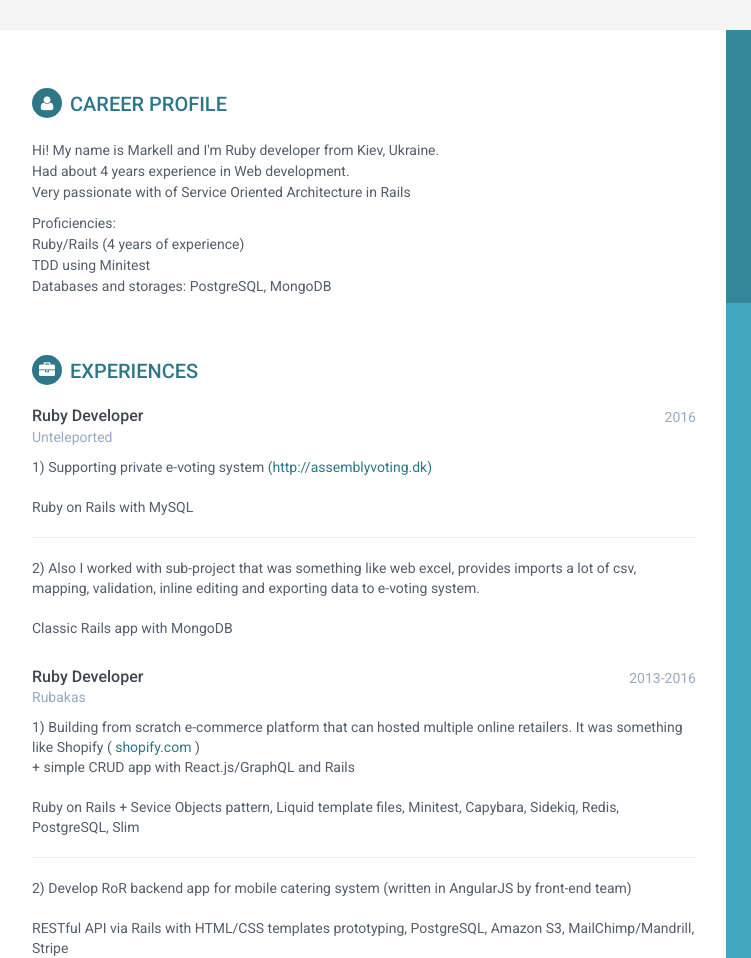
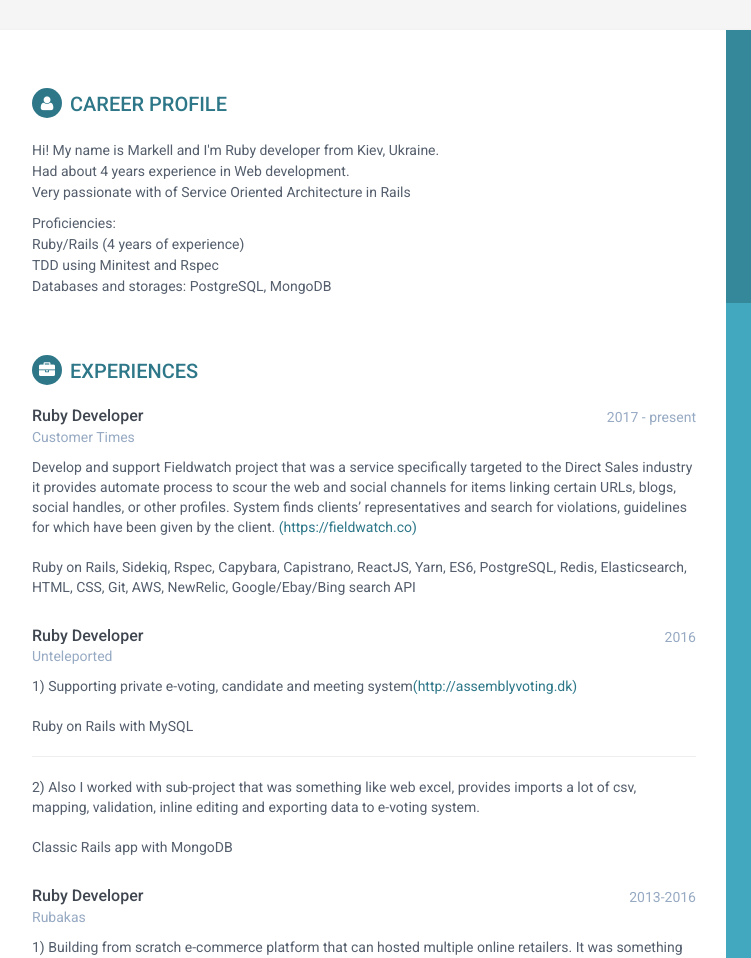
Before and after one commit to vsnares/vsnares.github.io, a plain HTML site: page index.html in a window 1280 px wide. Shown: the top 958 px of the page, 156-907 px from the left. Drawn offline with Linux system fonts and the light colour scheme.

Commit message:
add new exp item

```diff
--- a/index.html
+++ b/index.html
@@ -80,7 +80,7 @@
                     <p>
                       Proficiencies:<br>
                       Ruby/Rails (4 years of experience)<br>
-                      TDD using Minitest<br>
+                      TDD using Minitest and Rspec<br>
                       Databases and storages: PostgreSQL, MongoDB<br>
                     </p>
                 </div><!--//summary-->
@@ -93,12 +93,27 @@
                     <div class="meta">
                         <div class="upper-row">
                             <h3 class="job-title">Ruby Developer</h3>
+                            <div class="time">2017 - present</div>
+                        </div><!--//upper-row-->
+                        <div class="company">Customer Times</div>
+                    </div><!--//meta-->
+                    <div class="details">
+                       Develop and support Fieldwatch project that was a service specifically targeted to the Direct Sales industry it provides automate process to scour the web and social channels for items linking certain URLs, blogs, social handles, or other profiles. System finds clients’ representatives and search for violations, guidelines for which have been given by the client. <a href="https://fieldwatch.co">(https://fieldwatch.co)</a><br>
+                      <br>
+                      Ruby on Rails, Sidekiq, Rspec, Capybara, Capistrano, ReactJS, Yarn, ES6, PostgreSQL, Redis, Elasticsearch, HTML, CSS, Git, AWS, NewRelic, Google/Ebay/Bing search API <br>
+                    </div><!--//details-->
+                </div><!--//item-->
+
+                <div class="item">
+                    <div class="meta">
+                        <div class="upper-row">
+                            <h3 class="job-title">Ruby Developer</h3>
                             <div class="time">2016</div>
                         </div><!--//upper-row-->
                         <div class="company">Unteleported</div>
                     </div><!--//meta-->
                     <div class="details">
-                      1) Supporting private e-voting system <a href="http://assemblyvoting.dk">(http://assemblyvoting.dk)</a><br>
+                      1) Supporting private e-voting, candidate and meeting system<a href="http://assemblyvoting.dk">(http://assemblyvoting.dk)</a><br>
                       <br>
                       Ruby on Rails with MySQL <br>
                       <hr>
@@ -122,7 +137,7 @@
                       + simple CRUD app with React.js/GraphQL and Rails
                       <br>
                       <br>
-                      Ruby on Rails + Sevice Objects pattern, Liquid template files, Minitest, Capybara, Sidekiq, Redis, PostgreSQL, Slim
+                      Ruby on Rails with service-oriented architecture, Liquid template files, Minitest, Capybara, Sidekiq, Redis, PostgreSQL, Slim
                       <hr>
                       2) Develop RoR backend app for mobile catering system (written in AngularJS by front-end team)<br>
                       <br>
```
